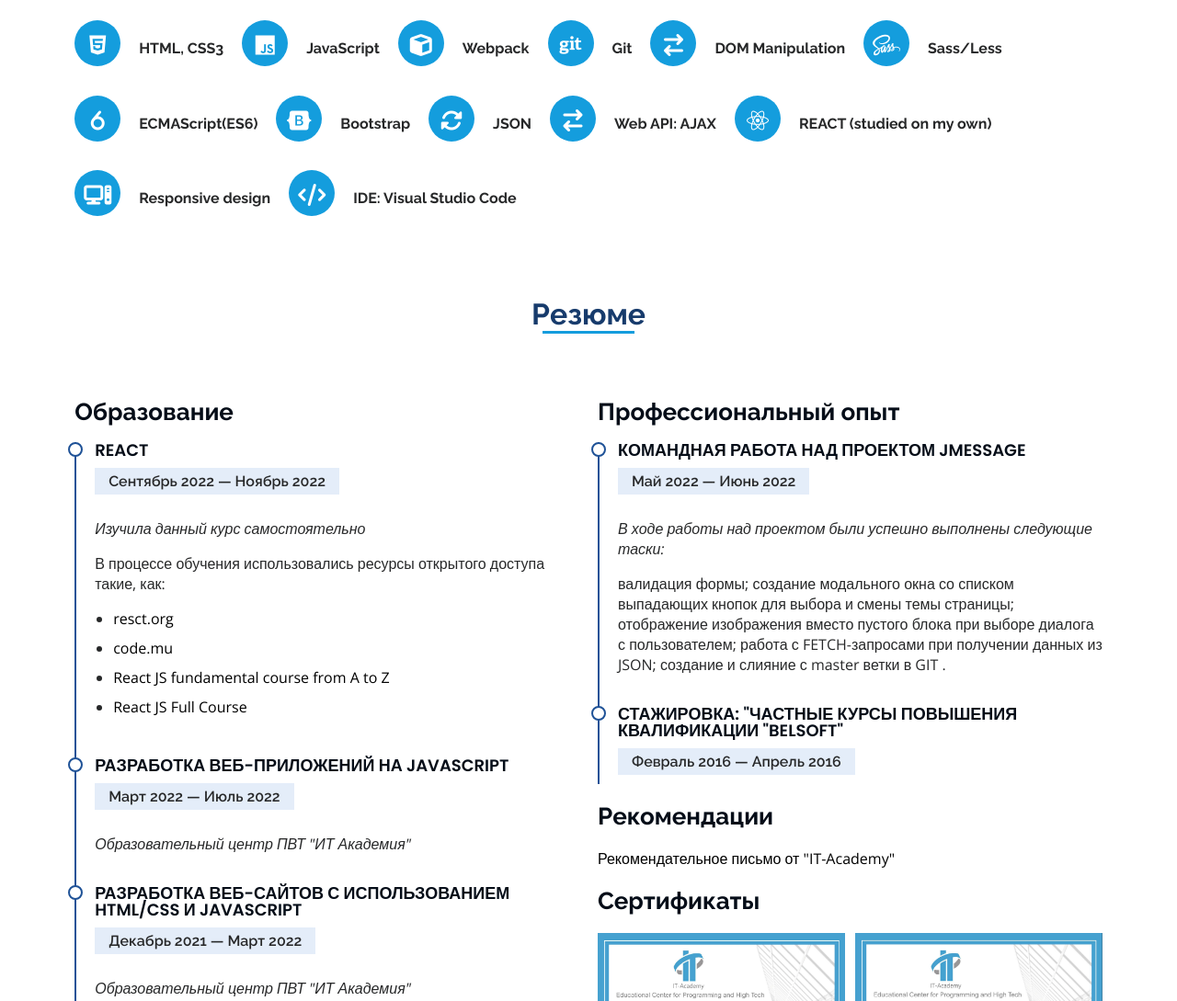
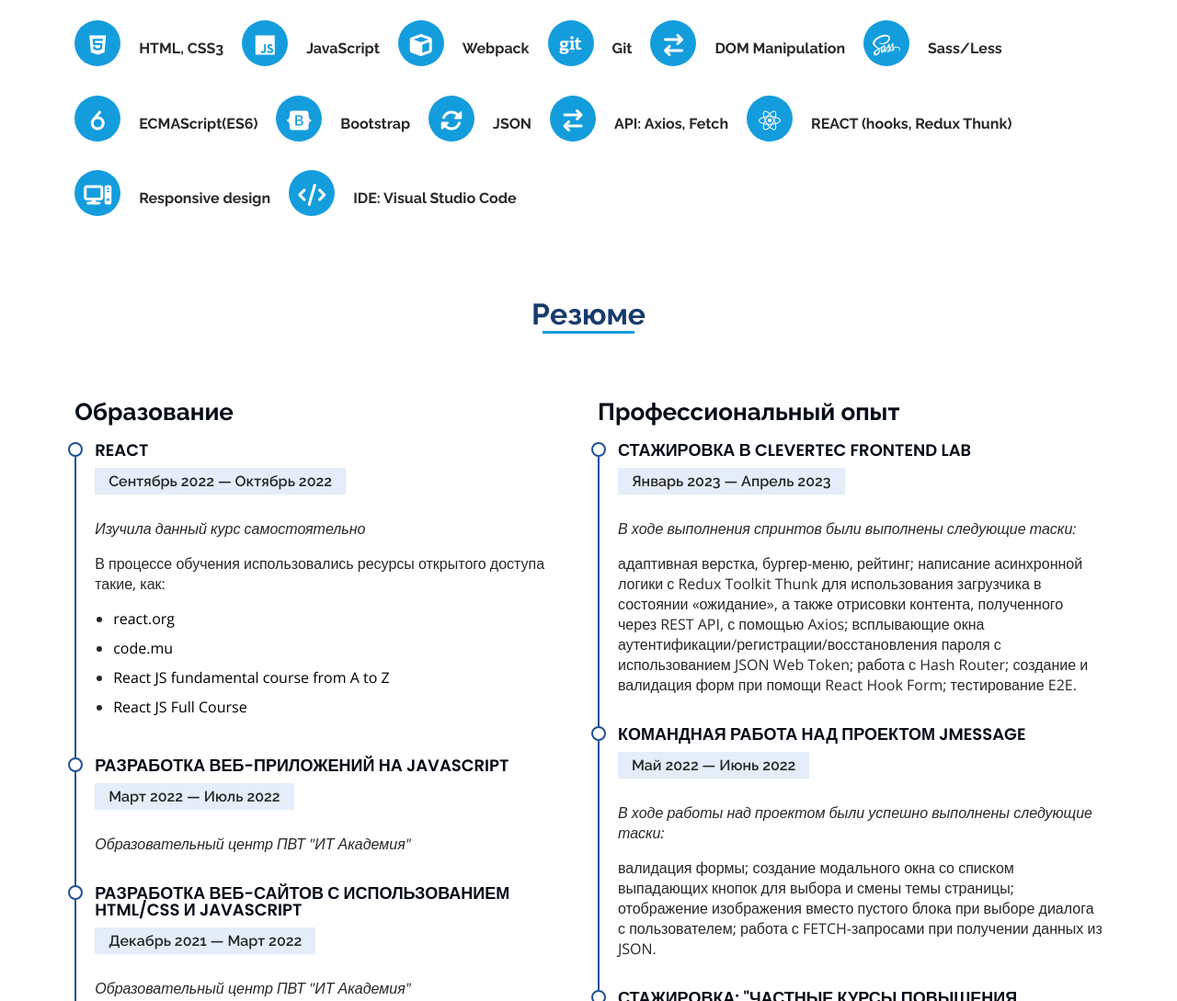
Before and after one commit to LiakhJS/JS-From-Zero-To-Hero-2023-CV-Liakh-Anastasia, a plain HTML site: page index_ru.html in a window 1280 px wide. Shown: the part 1520-2609 px from the top of the page at 92% size. Drawn offline with nearby package versions, Linux system fonts and the light colour scheme.

Commit message:
rewrite inf

```diff
--- a/index_ru.html
+++ b/index_ru.html
@@ -141,7 +141,7 @@
                                     <li>
                                         <i class="fas fa-chevron-right"></i>
                                         <strong>Возраст:</strong>
-                                        <span>28</span>
+                                        <span>29</span>
                                     </li>
                                     <li>
                                         <i class="fas fa-chevron-right"></i>
@@ -223,13 +223,13 @@
                                 <div class="skill__icon">
                                     <i class="fas fa-exchange skill-icon-i"></i>
                                 </div>
-                                <h4 class="skill__title">Web API: AJAX</h4>
+                                <h4 class="skill__title">API: Axios, Fetch</h4>
                             </div>
                             <div class="skill anim-item">
                                 <div class="skill__icon">
                                     <i class="fa-brands fa-react skill-icon-i"></i>
                                 </div>
-                                <h4 class="skill__title">REACT (studied on my own)</h4>
+                                <h4 class="skill__title">REACT (hooks, Redux Thunk)</h4>
                             </div>
                             <div class="skill anim-item">
                                 <div class="skill__icon">
@@ -257,12 +257,12 @@
                             <h3 class="resume-items__i__t anim-item">Образование</h3>
                             <div class="resume-items__i__i anim-item">
                                 <h4>REACT</h4>
-                                <h5>Сентябрь 2022 &mdash; Ноябрь 2022</h5>
+                                <h5>Сентябрь 2022 &mdash; Октябрь 2022</h5>
                                 <p><em>Изучила данный курс самостоятельно</em></p>
                                 <p>В процессе обучения использовались ресурсы открытого доступа такие, как:
                                 <ul>
                                     <li>
-                                        <a class="react-resources" href="https://en.reactjs.org/">resct.org</a>
+                                        <a class="react-resources" href="https://en.reactjs.org/">react.org</a>
                                     </li>
                                     <li>
                                         <a class="react-resources"
@@ -300,6 +300,23 @@
                             <div class="resume-items__i">
                                 <h3 class="resume-items__i__t anim-item">Профессиональный опыт</h3>
                                 <div class="resume-items__i__i anim-item">
+                                    <h4>Стажировка в Clevertec Frontend Lab</h4>
+                                    <h5>Январь 2023 &mdash; Апрель 2023</h5>
+                                    <p><em>В ходе выполнения спринтов были выполнены следующие таски:</em></p>
+                                    <p>
+                                        адаптивная верстка, бургер-меню, рейтинг;
+                                        написание асинхронной логики с Redux Toolkit Thunk для использования
+                                        загрузчика в состоянии «ожидание», а также отрисовки контента, полученного через
+                                        REST API, с помощью Axios;
+                                        всплывающие окна аутентификации/регистрации/восстановления пароля с
+                                        использованием JSON Web Token;
+                                        работа с Hash Router;
+                                        создание и валидация форм при помощи React Hook Form;
+                                        тестирование E2E.
+
+                                    </p>
+                                </div>
+                                <div class="resume-items__i__i anim-item">
                                     <h4>Командная работа над проектом JMessage</h4>
                                     <h5>Май 2022 &mdash; Июнь 2022</h5>
                                     <p><em>В ходе работы над проектом были успешно выполнены следующие таски:</em></p>
@@ -308,8 +325,8 @@
                                         создание модального окна со списком выпадающих кнопок для выбора и смены темы
                                         страницы;
                                         отображение изображения вместо пустого блока при выборе диалога с пользователем;
-                                        работа с FETCH-запросами при получении данных из JSON;
-                                        создание и слияние с master ветки в GIT .
+                                        работа с FETCH-запросами при получении данных из JSON.
+
                                     </p>
                                 </div>
                                 <div class="resume-items__i__i anim-item">
--- a/styles/styles.css
+++ b/styles/styles.css
@@ -118,7 +118,6 @@ main {
   line-height: 56px;
   color: white;
   z-index: 2;
-
 }
 
 #developer p {
@@ -222,7 +221,7 @@ header .header__profile {
   list-style: none;
 }
 
-.nav-menu>ul>li {
+.nav-menu > ul > li {
   position: relative;
   white-space: nowrap;
 }
@@ -230,7 +229,7 @@ header .header__profile {
 .nav-menu a:hover,
 .nav-menu__link.active a,
 .nav-menu__link.active a:focus,
-.nav-menu li:hover>a {
+.nav-menu li:hover > a {
   text-decoration: none;
   color: white;
 }
@@ -238,7 +237,7 @@ header .header__profile {
 .nav-menu a:hover i,
 li.nav-menu__link.active i,
 li.nav-menu__link.active:focus i,
-.nav-menu li:hover>a i {
+.nav-menu li:hover > a i {
   color: #149ddd;
 }
 
@@ -317,7 +316,7 @@ section {
   transition: all 0.8s ease 0s;
 }
 
-.sec__cont__about-inf__img>img {
+.sec__cont__about-inf__img > img {
   margin: 20px auto;
   width: 165px;
 }
@@ -505,7 +504,7 @@ section {
   width: 49%;
 }
 
-.resume-items__i__cert__data>img {
+.resume-items__i__cert__data > img {
   width: 100%;
 }
 
@@ -552,7 +551,7 @@ section {
   margin: auto;
 }
 
-.slider__wr__slide>img {
+.slider__wr__slide > img {
   width: 100%;
   background-size: cover;
   height: 300px;
@@ -629,7 +628,7 @@ section {
 }
 
 .btn-prev {
-  background-image: url('../images/Chevron_left_font_awesome.svg.png');
+  background-image: url("../images/Chevron_left_font_awesome.svg.png");
   background-size: cover;
   width: 40px;
   height: 40px;
@@ -638,7 +637,7 @@ section {
 }
 
 .btn-next {
-  background-image: url('../images/Chevron_right_font_awesome.svg.png');
+  background-image: url("../images/Chevron_right_font_awesome.svg.png");
   background-size: cover;
   width: 40px;
   height: 40px;
@@ -683,7 +682,7 @@ section {
   justify-content: space-around;
 }
 
-.projects__project .project__description.show-description>a {
+.projects__project .project__description.show-description > a {
   opacity: 1;
 }
 
@@ -766,8 +765,10 @@ footer {
 }
 
 .puff-out-center {
-  -webkit-animation: puff-out-center 1.5s cubic-bezier(0.165, 0.840, 0.440, 1.000) infinite both;
-  animation: puff-out-center 1.5s cubic-bezier(0.165, 0.840, 0.440, 1.000) infinite both;
+  -webkit-animation: puff-out-center 1.5s cubic-bezier(0.165, 0.84, 0.44, 1)
+    infinite both;
+  animation: puff-out-center 1.5s cubic-bezier(0.165, 0.84, 0.44, 1) infinite
+    both;
 }
 
 @-webkit-keyframes puff-out-center {
@@ -893,7 +894,6 @@ footer {
 }
 
 @-webkit-keyframes preloader-bounce {
-
   0%,
   100% {
     -webkit-transform: scale(0);
@@ -907,7 +907,6 @@ footer {
 }
 
 @keyframes preloader-bounce {
-
   0%,
   100% {
     -webkit-transform: scale(0);
@@ -947,7 +946,7 @@ footer {
     font-size: 50px;
   }
 
-  .sec__cont__about-inf__img>img {
+  .sec__cont__about-inf__img > img {
     height: 350px;
     width: 200px;
   }
@@ -1112,7 +1111,7 @@ footer {
     margin: 0;
   }
 
-  .sec__cont__about-inf__img>img {
+  .sec__cont__about-inf__img > img {
     height: 370px;
     width: 220px;
   }
@@ -1134,7 +1133,7 @@ footer {
     flex-direction: column;
   }
 
-  .about .sec__cont__about-inf__img>img {
+  .about .sec__cont__about-inf__img > img {
     width: 100%;
     height: auto;
   }
@@ -1201,7 +1200,7 @@ footer {
     padding: 0px 0px 0px 30px;
   }
 
-  .slider__wr__slide>img {
+  .slider__wr__slide > img {
     height: 200px;
   }
 
@@ -1241,7 +1240,6 @@ footer {
   }
 
   .slider__counter__wr__cur-tot {
-
     right: -15px;
   }
 
```
Also changed, not shown: index.html (+23 -8 lines). Lines whose indentation alone changed are shown as unchanged.
